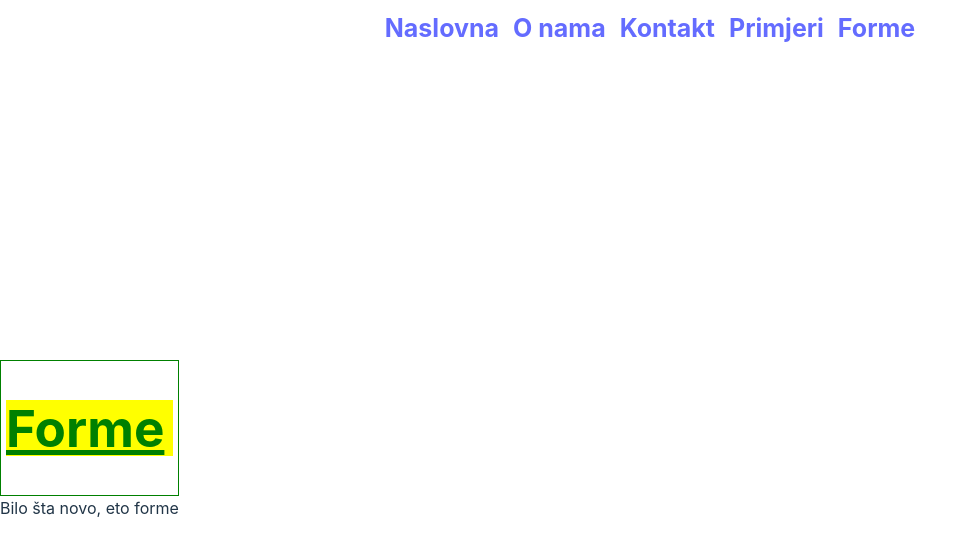
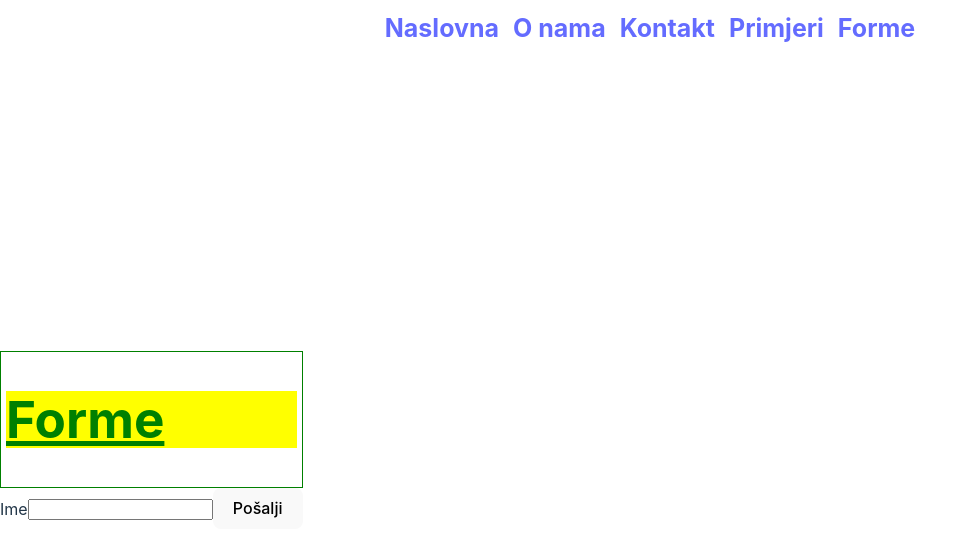
Before and after one commit to webbugt/algebra-react-vjezbe, a React (Vite) app: page /forme in a window 1280 px wide. Shown: the top 556 px of the page, without its empty margins (0-978 px from the left). Built offline with nearby package versions, Linux system fonts and the light colour scheme.

Commit message:
basic form

```diff
--- a/src/routes/Forme.jsx
+++ b/src/routes/Forme.jsx
@@ -6,7 +6,11 @@ export function Forme() {
     <div>
       <Header />
       <FancyTitle title="Forme" />
-      Bilo šta novo, eto forme
+      <form>
+        <label htmlFor="name">Ime</label>
+        <input name="name" type="text" />
+        <button type="submit">Pošalji</button>
+      </form>
     </div>
   );
 }
```
